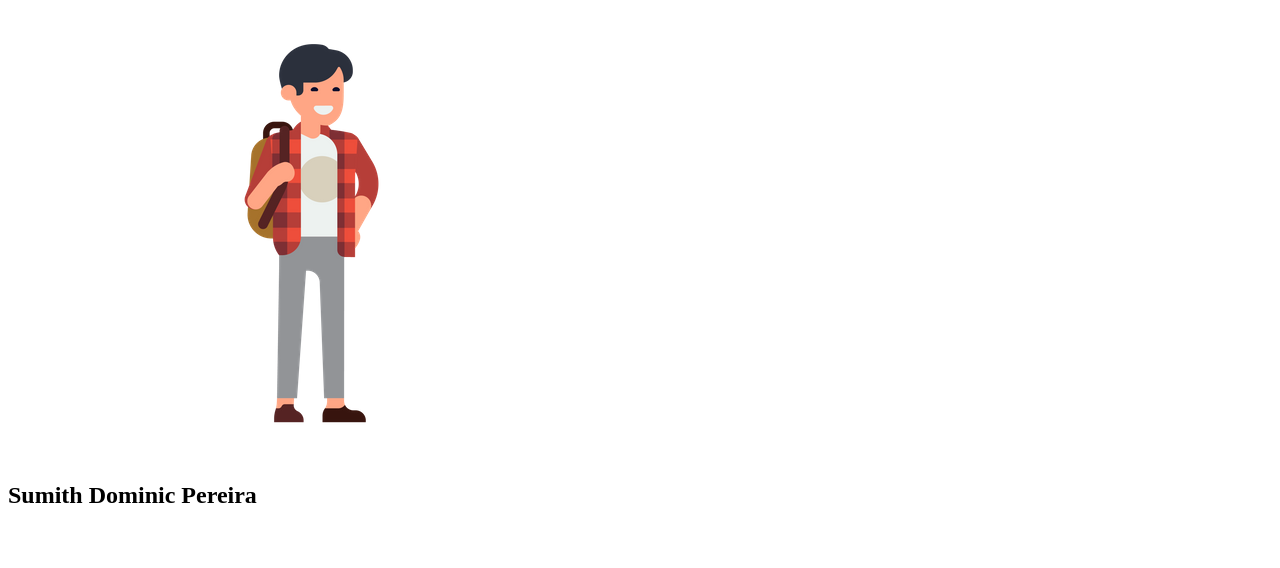
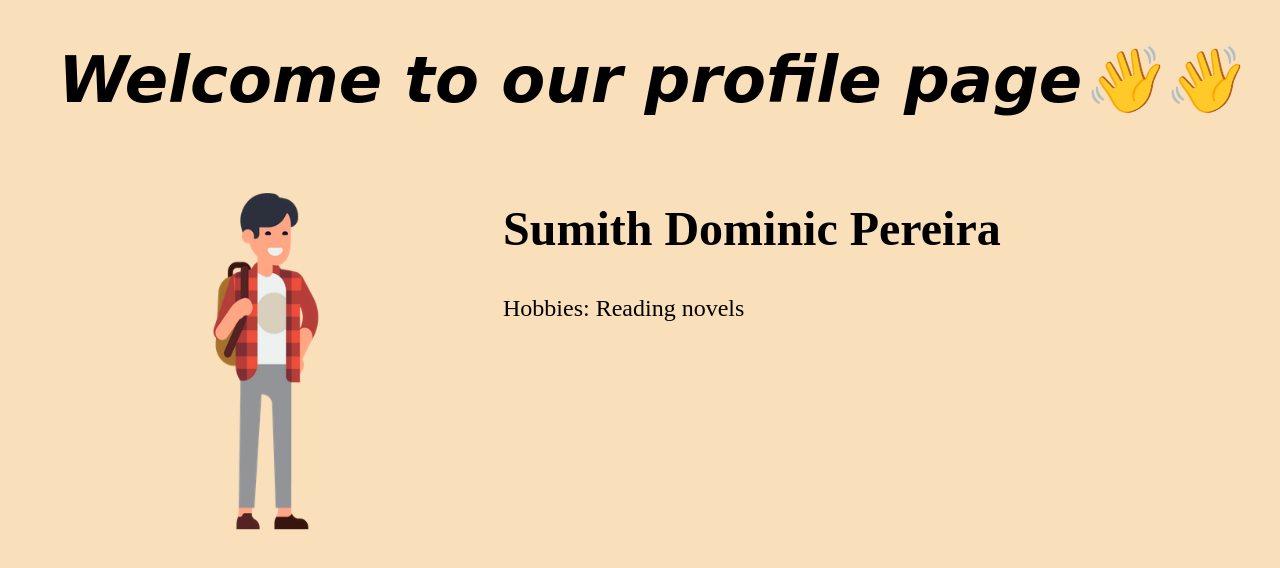
Before and after one commit to sumith0707/gitproject, a plain HTML site: page index.html in a window 1280 px wide. Drawn offline with Linux system fonts and the light colour scheme.

Commit message:
Added text

```diff
--- a/index.html
+++ b/index.html
@@ -7,10 +7,12 @@
     <link rel="stylesheet" href="styles.css">
 </head>
 <body>
+    <h1><center>Welcome to our profile page👋👋</center></h1>
     <div class="profile">
         <img src="img.png" alt="My photo">
         <div>
             <h2>Sumith Dominic Pereira</h2>
+            <p>Hobbies: Reading novels</p>
         </div>
     </div>
 </body>
--- a/styles.css
+++ b/styles.css
@@ -0,0 +1,32 @@
+body{
+    background-color: rgb(250, 223, 187);
+}
+
+h1{
+    font-family:cursive;
+    font-style: italic;
+    font-size: 4em;
+    margin-left:20px;
+}
+
+.profile{
+    display:flex;
+    align-items:flex-start;
+    margin:20px;
+}
+
+h2{
+    font-size: 3em;
+    border-top:3em;
+}
+
+p{
+    font-size: 1.5em;
+}
+
+.profile img{
+    width: 470px;
+    height:400px;
+    border-radius:20%;
+    margin-right:5px;
+}
```
